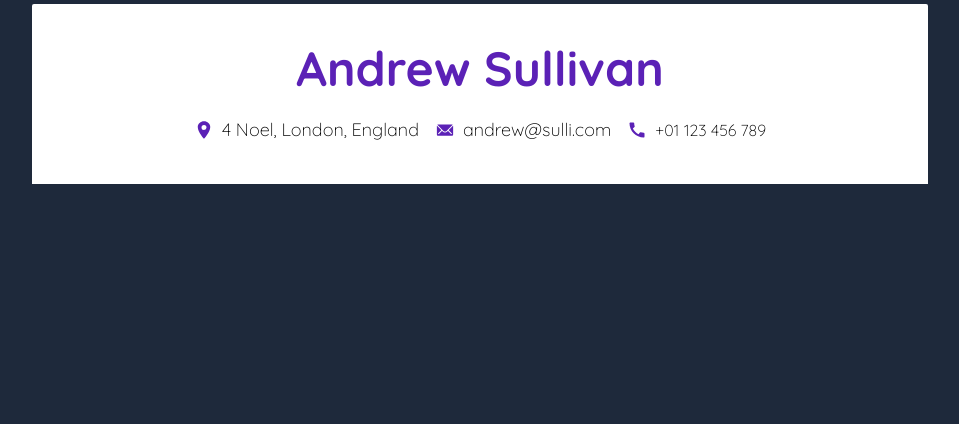
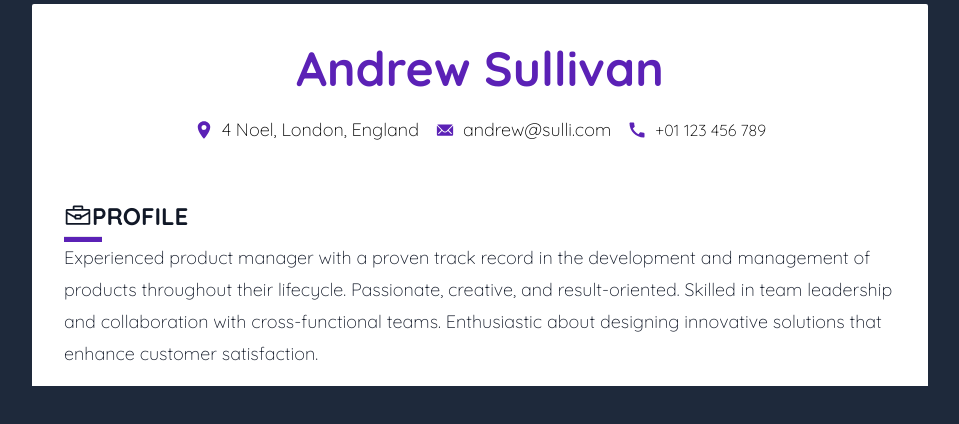
Before and after one commit to victorwamwea/deploy-static-site, a React (Vite) app: page / in a window 1280 px wide. Shown: the top 424 px of the page, without its empty margins (160-1119 px from the left). Built offline with nearby package versions, Linux system fonts and the light colour scheme.

Commit message:
resume profile

```diff
--- a/src/components/Content.jsx
+++ b/src/components/Content.jsx
@@ -1,6 +1,21 @@
+import { VscBriefcase } from "react-icons/vsc";
 function Content() {
   return (
     <>
+    <section className="px-8 py-4 bg-white">
+        <h2 className="flex items-center text-2xl font-bold text-gray-900 uppercase">
+            <VscBriefcase  size={28}/>
+            Profile
+        </h2>
+        <hr className="bg-violet-800 h-1.5 mt-1 w-[38px]"/>
+
+        <div className="">
+            <p className="text-lg font-light leading-8 text-gray-900">
+                Experienced product manager with a proven track record in the development and management of products throughout their lifecycle. Passionate, creative, and result-oriented.
+                Skilled in team leadership and collaboration with cross-functional teams. Enthusiastic about designing innovative solutions that enhance customer satisfaction.
+            </p>
+        </div>
+    </section>
     </>
   )
 }
```
